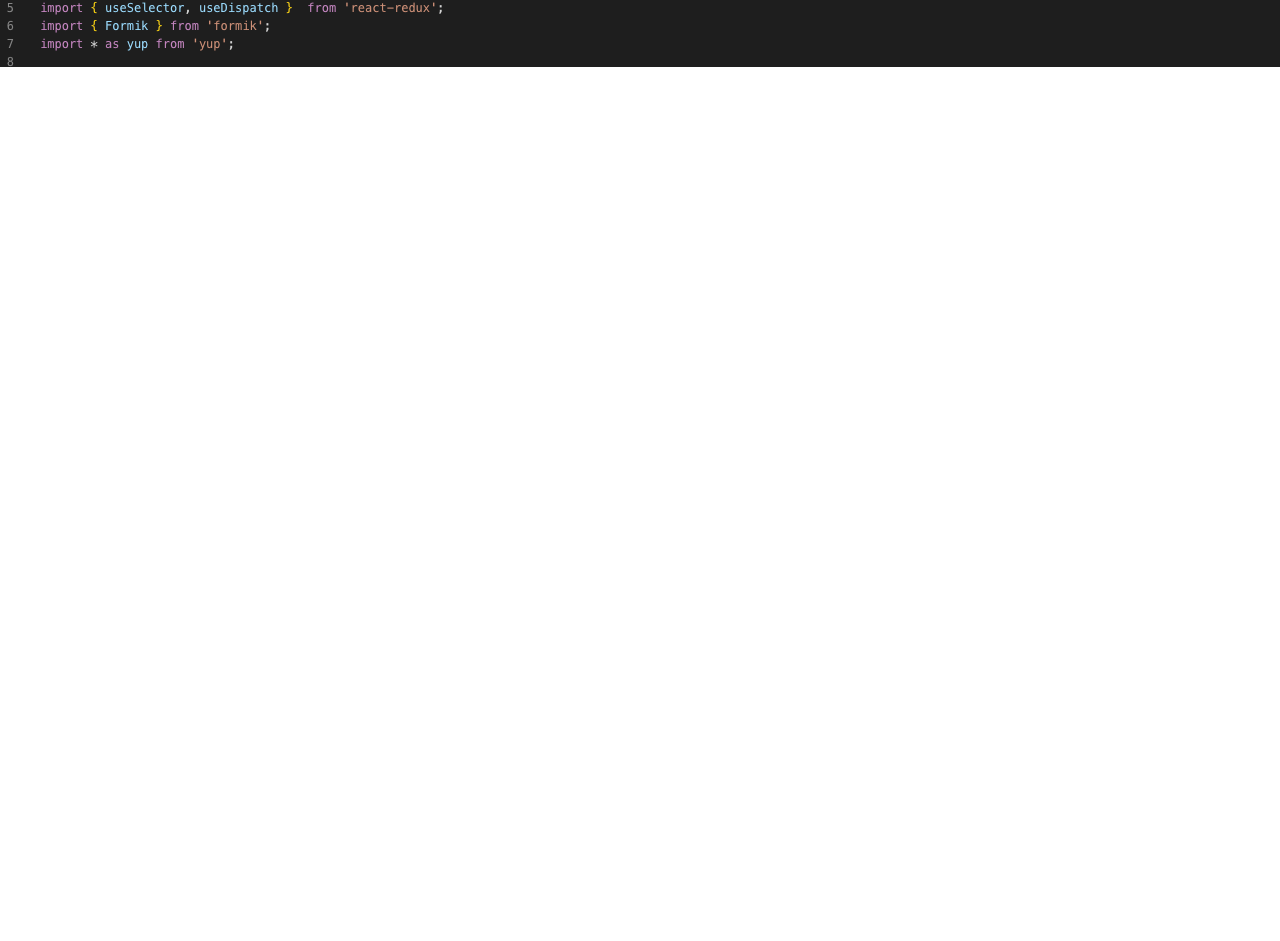
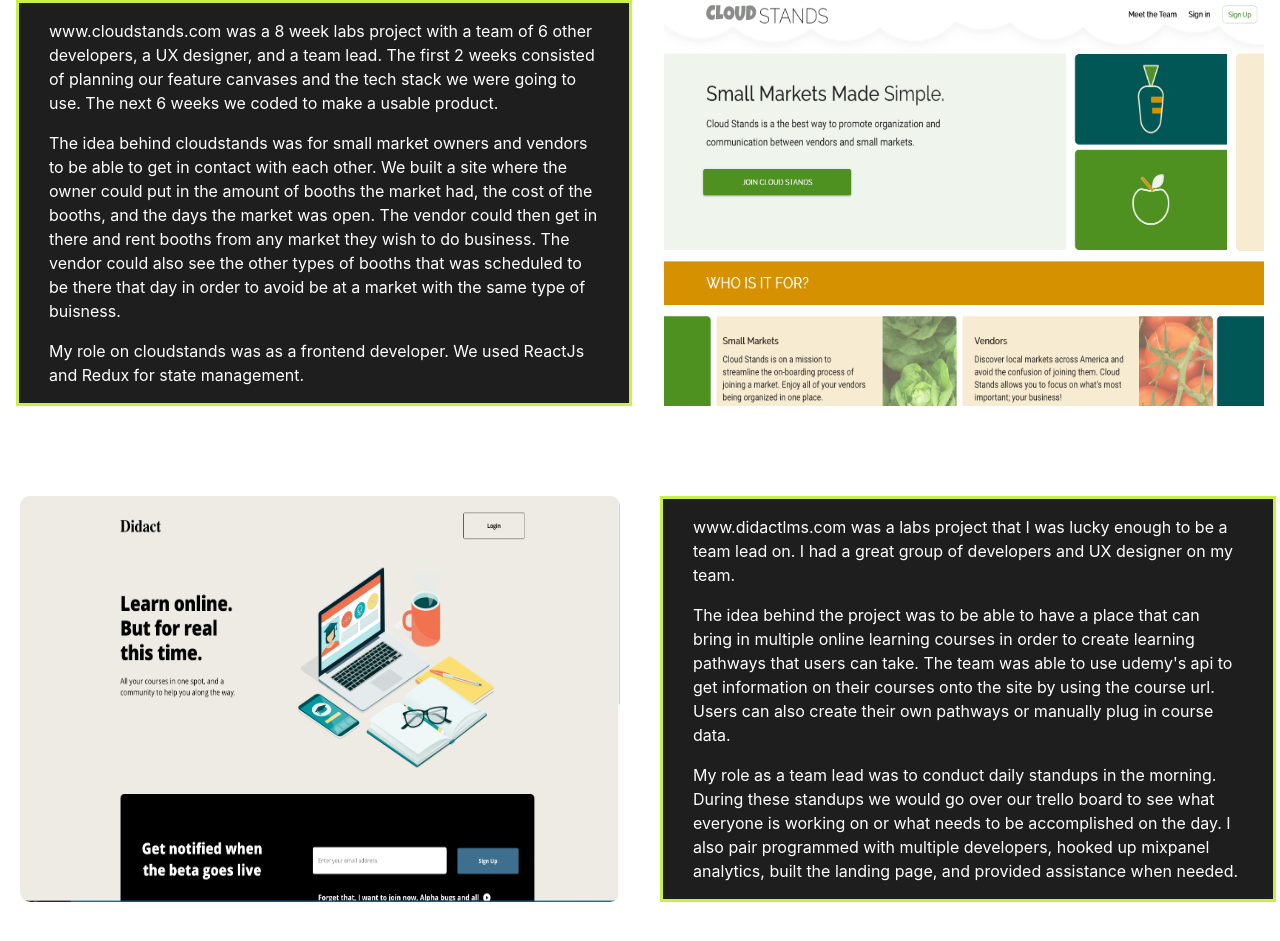
Before and after one commit to toddmckenzie/Portfolio, a React (Create React App) app in the folder port/: page /projects in a window 1280 px wide. Shown: the part 933-1874 px from the top of the page. Before the commit the page ends 1000 px from the top, so only its background shows below. Built offline with nearby package versions, Linux system fonts and the light colour scheme.

Commit message:
working on a solution to the projects page/ to many words with the code showing in the background and takes away form the projects

```diff
--- a/port/src/components/projects.css
+++ b/port/src/components/projects.css
@@ -1,7 +1,9 @@
 .projects {
     padding-top: 200px;
-    height: 100vh;
     width: 100%;
+    background-repeat: repeat-y;
+    padding-bottom: 20px;
+    background-image: `url(${../img/code-pro.png})`
 }
 
 h1 {
@@ -23,11 +25,45 @@
 .words {
     background-color: rgb(30,30,30);
     height: 100%;
-    padding-left: 20px;
-    padding-right: 20px;
+    padding-left: 30px;
+    padding-right: 10px;
+    border: 3px solid #CBEF43;
 }
 
 .dorothy {
     display: flex;
     justify-content: space-around;
 }
+
+.cloud-div {
+    display: flex;
+    justify-content: space-around;
+    margin-top: 50px;
+    margin-bottom: 50px;
+    border-radius: 10px;
+}
+.cloud {
+    width: 600px;
+    height: auto;
+}
+.bunker-words {
+    margin-top: 30px;
+}
+
+.didact-pic {
+    width: 600px;
+    height: auto;
+    border-radius: 10px;
+    margin-left: 20px;
+    margin-top: 40px;
+}
+
+.didact-div{
+    display: flex;
+    margin-bottom: 50px;
+}
+
+.didact-words {
+    margin-left: 40px;
+    margin-top: 40px;
+}
--- a/port/src/components/projects.js
+++ b/port/src/components/projects.js
@@ -2,6 +2,8 @@
 import './projects.css';
 import code from '../img/code-pro.png';
 import db from '../img/db.png';
+import cloudstands from '../img/cloudstands.png';
+import didact from '../img/didact.png';
 
 const Projects = () => {
     const [ title, setTitle ] = useState('')
@@ -16,12 +18,13 @@
             }
         }, 300)
     },[title, i])
+
     return (
-        <div style={{backgroundImage: `url(${code})`}} className="projects">
+        <div className="projects">
             <h1>{title}</h1>
             <div className="dorothy">
                 <img src={db} className="db-img"/>
-                <div className="words">
+                <div className="words bunker-words">
                     <p>Dorothy's Bunker was a side project that I built by myself using react native on the front end and node.js with express framework on the backend.  I gathered storm locations in a spreadsheet and then used python to fetch the latitude and longitude from the google geocoding api to build my seed data for the backend. </p>
                     <p>
                     The ultimate goal was so users could find a storm shelter near them to go to if severe weather is in the area or approaching.  Users can pull open the shelter they are close to and comment on the status of the shelter.
@@ -30,8 +33,26 @@
                     This mobile app was my first time working with react native but it was a simple transition since its so similar to reactJs.  Although I never released the app to the app store, you can find the app with the expo app at https://expo.io/@toddmckenzie/dorothysbunker.
                     </p>
                 </div>
+            </div>
+                <div className="cloud-div">
+                    <div className="words">
+                        <p>www.cloudstands.com was a 8 week labs project with a team of 6 other developers, a UX designer, and a team lead.  The first 2 weeks consisted of planning our feature canvases and the tech stack we were going to use.  The next 6 weeks we coded to make a usable product.</p>
+                        <p>The idea behind cloudstands was for small market owners and vendors to be able to get in contact with each other.  We built a site where the owner could put in the amount of booths the market had, the cost of the booths, and the days the market was open. The vendor could then get in there and rent booths from any market they wish to do business. The vendor could also see the other types of booths that was scheduled to be there that day in order to avoid be at a market with the same type of buisness.</p>
+                        <p>My role on cloudstands was as a frontend developer.  We used ReactJs and Redux for state management.</p>
+                    </div>
+                    <img src={cloudstands} className="cloud" />
 
-            </div>
+                </div>
+                <div className="didact-div">
+                    <img src={didact} className="didact-pic" />
+                    <div className="words didact-words">
+                        <p>www.didactlms.com was a labs project that I was lucky enough to be a team lead on.  I had a great group of developers and UX designer on my team.</p>
+                        <p>
+                        The idea behind the project was to be able to have a place that can bring in multiple online learning courses in order to create learning pathways that users can take.  The team was able to use udemy's api to get information on their courses onto the site by using the course url.  Users can also create their own pathways or manually plug in course data.
+                        </p>
+                        <p>My role as a team lead was to conduct daily standups in the morning.  During these standups we would go over our trello board to see what everyone is working on or what needs to be accomplished on the day.  I also pair programmed with multiple developers, hooked up mixpanel analytics, built the landing page, and provided assistance when needed.</p>
+                    </div>
+                </div>
         </div>
     )
 }
```
